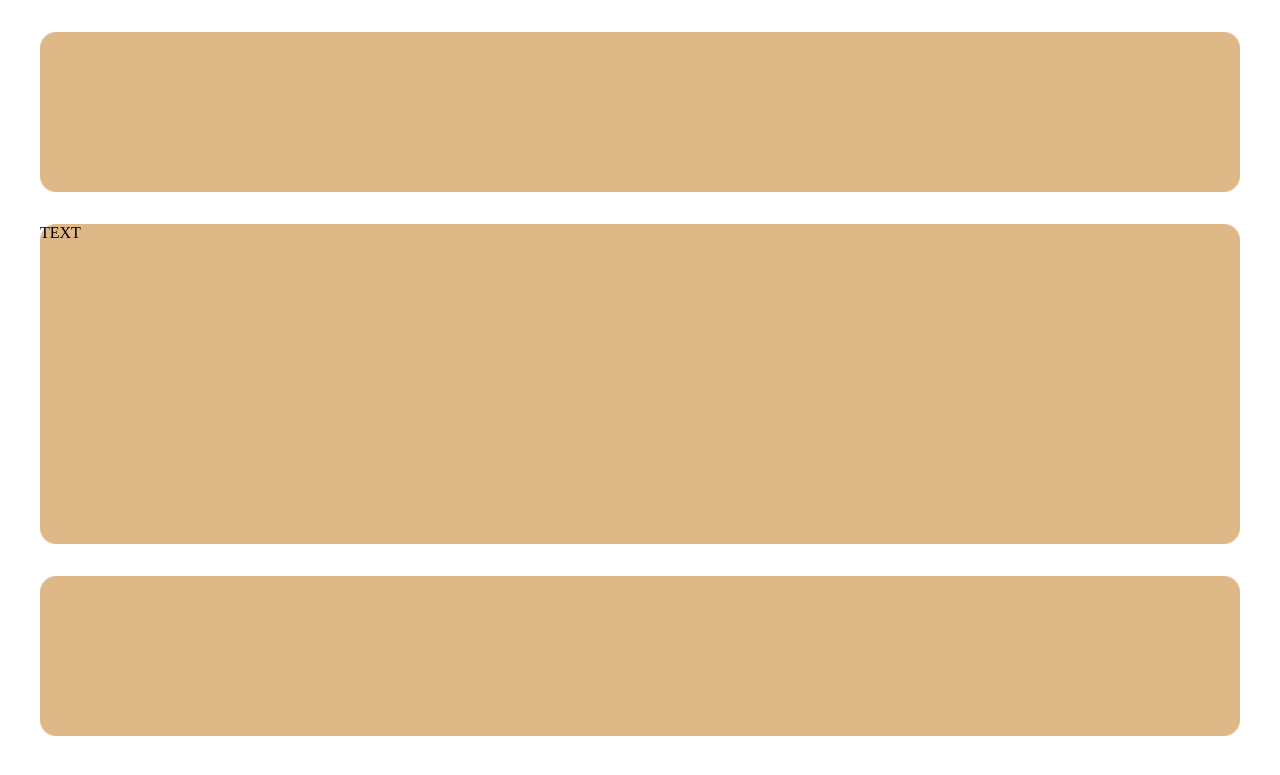
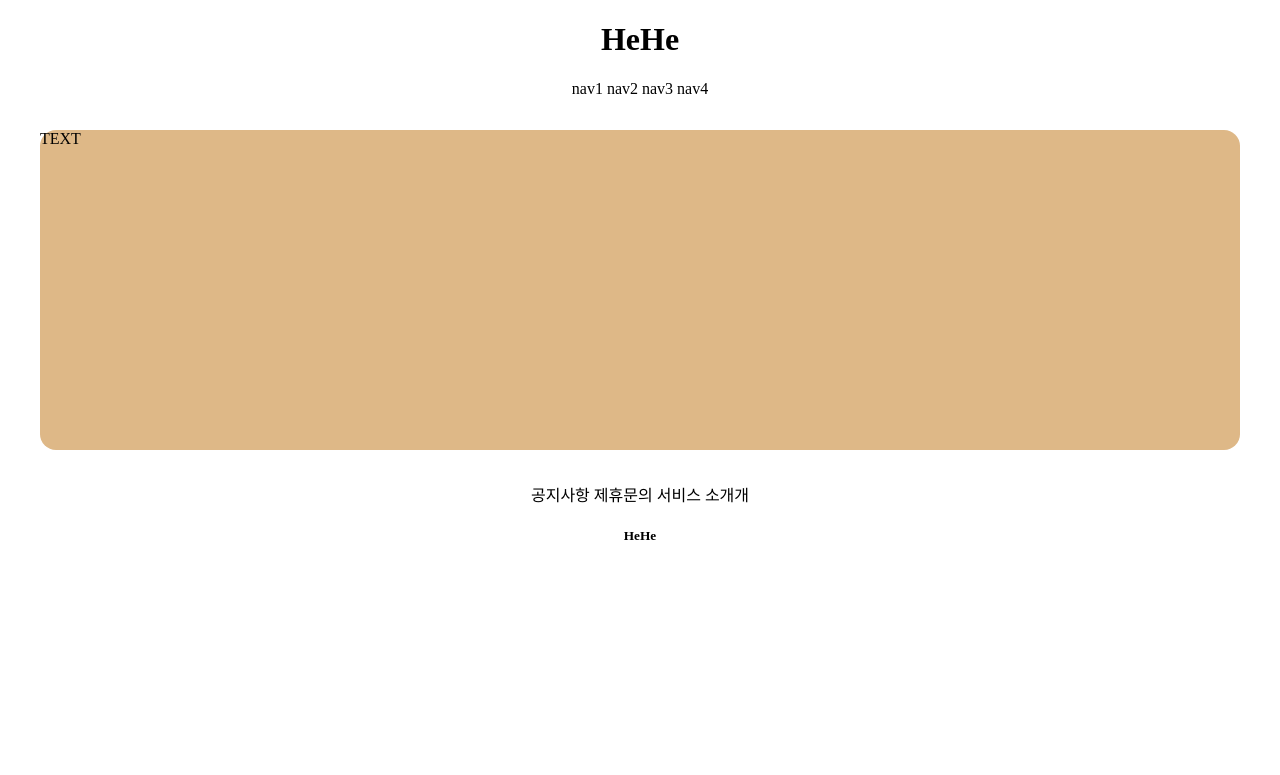
Before and after one commit to 100100001001/gis_django, a Django app: page /accounts/hello_world/ in a window 1280 px wide. Shown: the top 775 px of the page. Run offline with Django 3.2, Linux system fonts and the light colour scheme; parts of the project's set-up code (start-up, migrations or seed data) failed here and were passed over.

Commit message:
7/6 commit 2

```diff
--- a/templates/footer.html
+++ b/templates/footer.html
@@ -1 +1,13 @@
-<div style="height: 10rem; background-color: burlywood; margin: 2rem; border-radius: 1rem;"></div>
+<div style="text-align: center">
+
+    <div>
+        <span>공지사항</span>
+        <span>제휴문의</span>
+        <span>서비스 소개개</san>
+
+    </div>
+    <div>
+        <h5>HeHe</h5>
+    </div>
+
+</div>
--- a/templates/header.html
+++ b/templates/header.html
@@ -1 +1,18 @@
-<div style="height: 10rem; background-color: burlywood; margin: 2rem; border-radius: 1rem;"></div>
+<div style="text-align: center">
+
+    <div>
+        <h1>HeHe</h1>
+    </div>
+
+
+    <div>
+        <span>nav1</span>
+        <span>nav2</span>
+        <span>nav3</span>
+        <span>nav4</span>
+
+
+    </div>
+
+
+</div>
```
